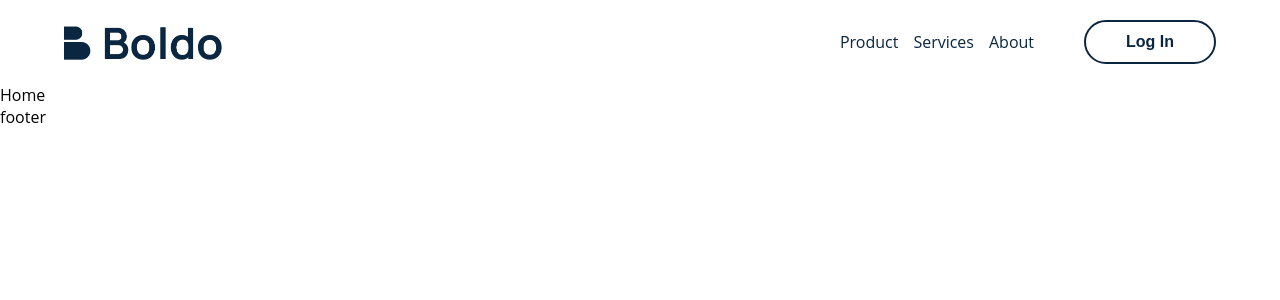
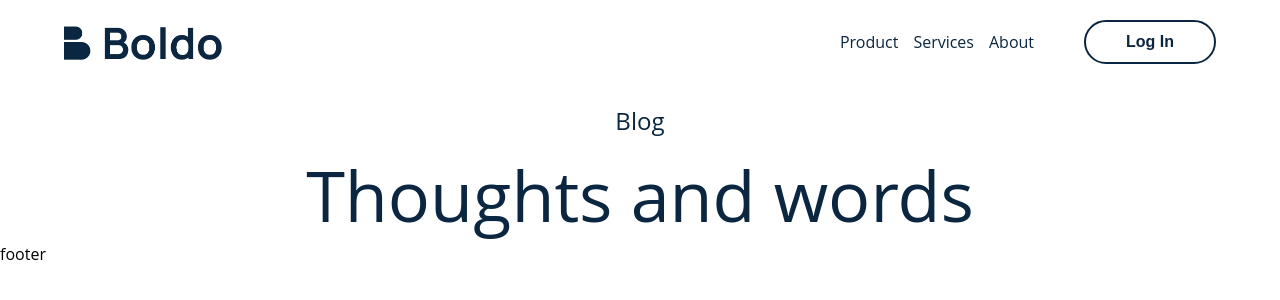
Before and after one commit to Maksim-Attsetski/test-scand, a React (Create React App) app: page / in a window 1280 px wide. Shown: the top 300 px of the page. Built offline with nearby package versions, Linux system fonts and the light colour scheme.

Commit message:
add heading

```diff
--- a/src/UI/Flex/index.tsx
+++ b/src/UI/Flex/index.tsx
@@ -5,18 +5,24 @@ interface IProps extends PropsWithChildren {
   justify?: 'center' | 'flex-start' | 'flex-end' | 'space-between'; // add more if it need
   gap?: string;
   className?: string;
+  col?: boolean;
 }
 
 const Flex: FC<IProps> = ({
   className = '',
   gap = '10px 10px',
   justify = 'flex-start',
+  col = false,
   children,
 }) => {
   return (
     <div
       className={[s.flex, className].join(' ')}
-      style={{ justifyContent: justify, gap }}
+      style={{
+        justifyContent: justify,
+        gap,
+        flexDirection: col ? 'column' : 'row',
+      }}
     >
       {children}
     </div>
--- a/src/pages/Home.tsx
+++ b/src/pages/Home.tsx
@@ -1,9 +1,12 @@
+import { Gap } from 'UI';
 import React, { FC, memo } from 'react';
+import { Heading } from 'shared';
 
 const Home: FC = () => {
   return (
     <div>
-      <div>Home</div>
+      <Gap y={20} />
+      <Heading title='Thoughts and words' subTitle='Blog' />
     </div>
   );
 };
--- /dev/null
+++ b/src/shared/components/Heading/Heading.module.scss
@@ -0,0 +1,14 @@
+@import 'shared/all.scss';
+
+.title {
+  font-size: calc(7vmin + 14px);
+}
+.subTitle {
+  font-size: calc(2vmin + 8px);
+}
+
+.subTitle,
+.title {
+  color: $darkText;
+  text-align: center;
+}
--- /dev/null
+++ b/src/shared/components/Heading/index.tsx
@@ -0,0 +1,19 @@
+import React, { FC, memo } from 'react';
+import s from './Heading.module.scss';
+import { Flex } from 'UI';
+
+interface IProps {
+  title?: string;
+  subTitle?: string;
+}
+
+const Heading: FC<IProps> = ({ title, subTitle }) => {
+  return (
+    <Flex col>
+      {subTitle && <div className={s.subTitle}>{subTitle}</div>}
+      {title && <div className={s.title}>{title}</div>}
+    </Flex>
+  );
+};
+
+export default memo(Heading);
--- a/src/shared/index.ts
+++ b/src/shared/index.ts
@@ -1,6 +1,8 @@
+import Heading from './components/Heading';
+
 import useActions from './hooks/useActions';
 export * from './hooks/useRedux';
 
 export * from './types';
 
-export { useActions };
+export { Heading, useActions };
```
